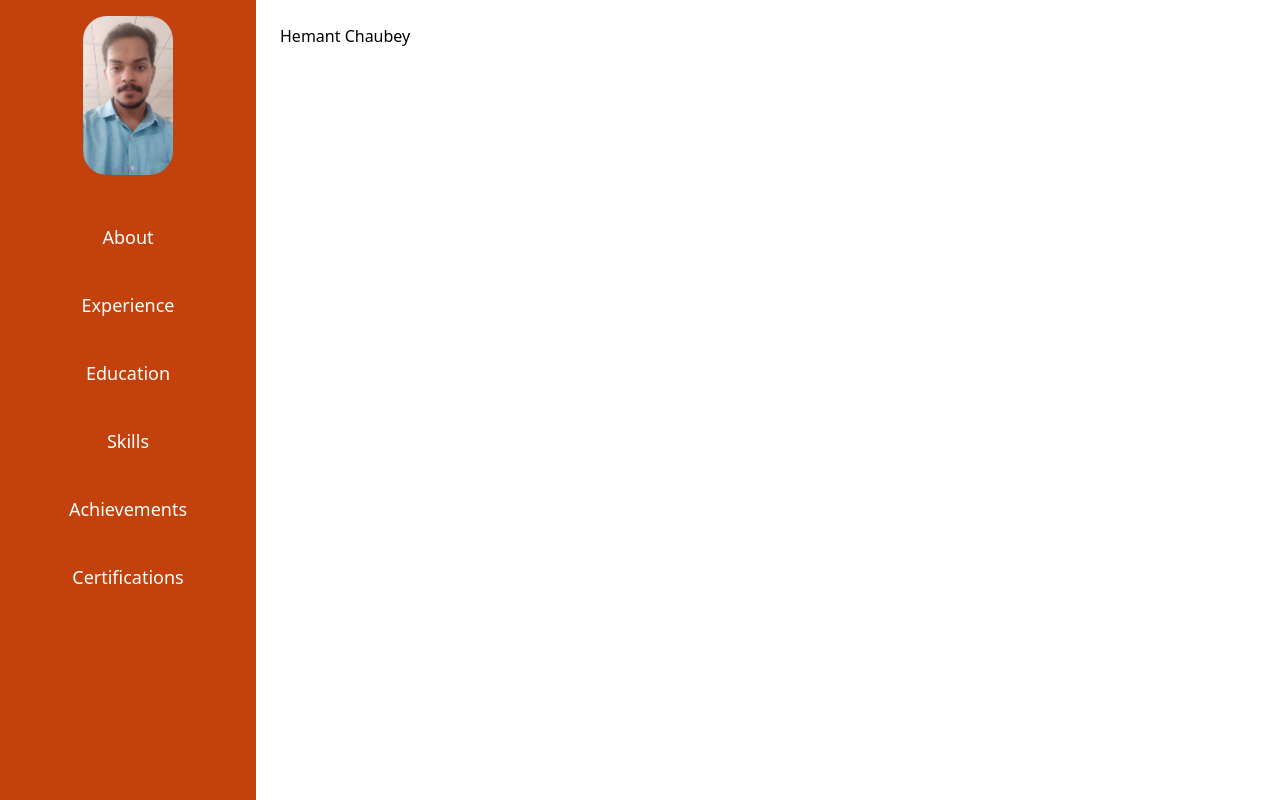
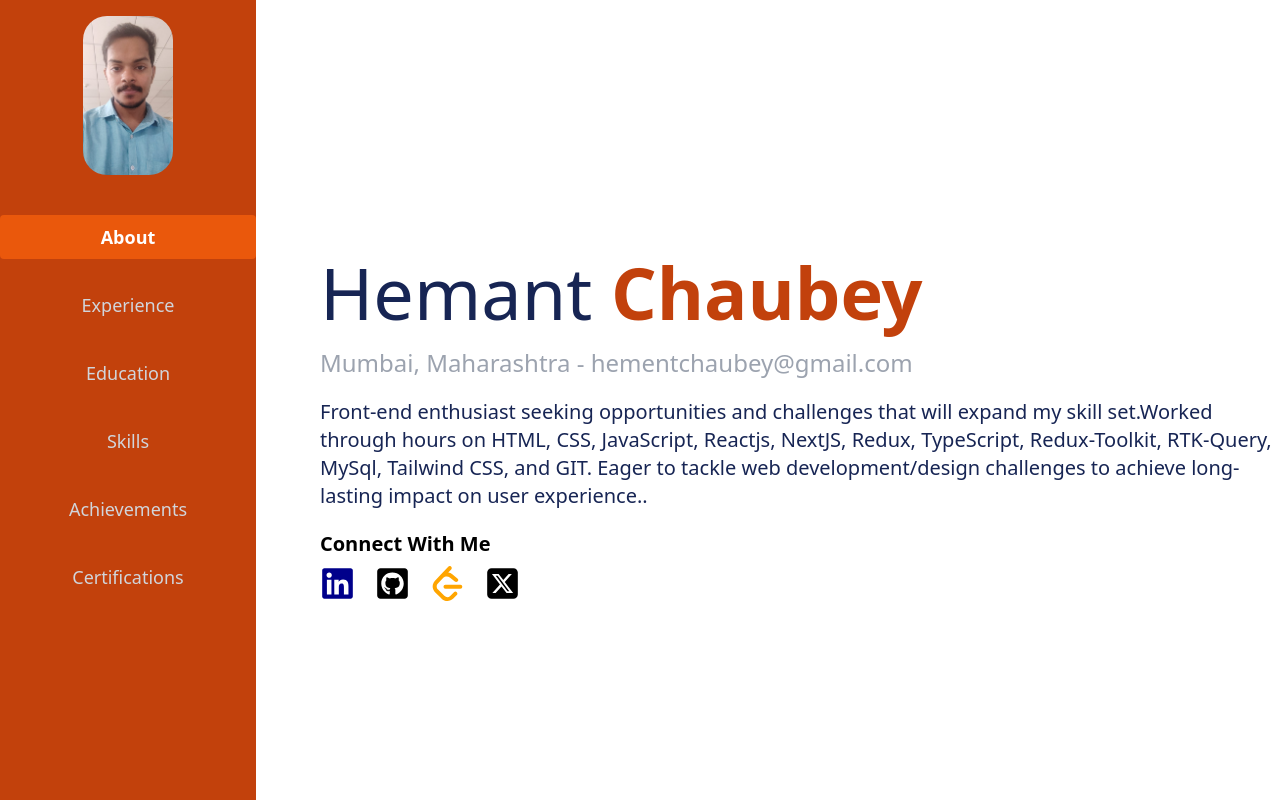
Before and after one commit to Hemantchuabey/Hemant-Chaubey-Portfolio, a Next.js app: page / in a window 1280 px wide. Built offline with nearby package versions, Linux system fonts and the light colour scheme.

Commit message:
Made changes in sidebar and navbar now on selecting any on the link it will tell user which of the link is selected and completed about section.

```diff
--- /dev/null
+++ b/app/About/page.tsx
@@ -0,0 +1,30 @@
+import React from 'react';
+import { FaLinkedin } from "react-icons/fa6";
+import { FaGithubSquare } from "react-icons/fa";
+import { SiLeetcode } from "react-icons/si";
+import { FaSquareXTwitter } from "react-icons/fa6";
+
+
+const About = () => (
+  <div className="header flex flex-col gap-[1.2rem] m-auto h-full">
+    <h1 className='lg:text-7xl text-6xl text-blue-950 p-0 m-0'>Hemant <span className='font-semibold text-orange-700'>Chaubey</span></h1>
+    <p className='lg:text-2xl text-xl text-gray-400'>Mumbai, Maharashtra - hementchaubey@gmail.com</p>
+    <p className='lg:text-xl text-lg text-blue-950'>Front-end enthusiast seeking opportunities and challenges that will expand my skill set.Worked through hours on HTML, CSS, JavaScript, Reactjs, NextJS, Redux, TypeScript, Redux-Toolkit, RTK-Query, MySql, Tailwind CSS, and GIT. Eager to tackle web development/design challenges to achieve long-lasting impact on user experience..</p>
+    <div className="social-links flex flex-col gap-2">
+      <h2 className='font-bold lg:text-xl text-lg'>
+        Connect With Me
+      </h2>
+      <div className='flex gap-5'>
+      <a href="https://www.linkedin.com/in/hemant-chaubey-9400a1267/" target="_blank" rel="noopener noreferrer"><FaLinkedin size={35} color='darkblue' />
+      </a>
+      <a href="https://github.com/Hemantchuabey" target="_blank" rel="noopener noreferrer"><FaGithubSquare size={35} color=''/></a>
+      <a href="https://leetcode.com/u/hemant_chaubey/" target="_blank" rel="noopener noreferrer"><SiLeetcode size={35} color='orange' />
+      </a>
+      <a href="https://x.com/Hemant1905" target="_blank" rel="noopener noreferrer"><FaSquareXTwitter size={35} color=''/>
+      </a>
+      </div>
+    </div>
+  </div>
+);
+
+export default About;
--- a/app/Component/Navbar.tsx
+++ b/app/Component/Navbar.tsx
@@ -5,7 +5,16 @@ import Link from "next/link";
 
 const Navbar = () => {
   const [menuOpen, setMenuOpen] = useState(false);
+  const [activeSection, setActiveSection] = useState("about");
 
+  const links = [
+    { name: "About", id: "about" },
+    { name: "Experience", id: "experience" },
+    { name: "Education", id: "education" },
+    { name: "Skills", id: "skills" },
+    { name: "Achievements", id: "achievements" },
+    { name: "Certifications", id: "certifications" },
+  ];
   return (
     <header className="lg:hidden fixed top-0 left-0 w-full bg-orange-700 text-white flex items-center justify-between px-4 py-3 z-50">
       {/* Portfolio Name */}
@@ -34,15 +43,23 @@ const Navbar = () => {
 
           {/* Navigation Links */}
           <nav className="flex flex-col space-y-6 text-lg text-center">
-            {["About", "Experience", "Education", "Skills", "Achievements", "Certifications"].map(
+            {links.map(
               (item) => (
                 <Link
-                  key={item}
-                  href={`#${item.toLowerCase()}`}
-                  className="text-white px-4 py-2 hover:bg-orange-600 hover:scale-95 transition-all rounded"
-                  onClick={() => setMenuOpen(false)}
+                  key={item.id}
+                  href={`#${item.name.toLowerCase()}`}
+
+                  onClick={() => {
+                    setActiveSection(item.id);
+                    setMenuOpen(false);
+                  }}
+                   className={`w-full text-center px-4 py-2 rounded transition-all ${
+                    activeSection === item.id
+                      ? "bg-orange-600 text-white font-semibold"
+                      : "hover:bg-orange-600 hober:scale-95 text-gray-300"
+                  }`}
                 >
-                  {item}
+                  {item.name}
                 </Link>
               )
             )}
--- a/app/Component/Sidebar.jsx
+++ b/app/Component/Sidebar.jsx
@@ -2,8 +2,21 @@
 
 import Image from "next/image";
 import Link from "next/link";
+import { useState } from "react";
 
 const Sidebar = () => {
+
+  const [activeSection, setActiveSection] = useState("about");
+
+  const links = [
+    { name: "About", id: "about" },
+    { name: "Experience", id: "experience" },
+    { name: "Education", id: "education" },
+    { name: "Skills", id: "skills" },
+    { name: "Achievements", id: "achievements" },
+    { name: "Certifications", id: "certifications" },
+  ];
+
   return (
     <aside className="hidden lg:flex fixed top-0 left-0 h-full bg-orange-700 text-white flex-col items-center" style={{width:"20vw"}}>
       {/* Profile Image */}
@@ -19,15 +32,24 @@ const Sidebar = () => {
 
       {/* Navigation Links */}
       <nav className="mt-44 flex flex-col items-center w-full space-y-6 text-lg" style={{marginTop:"2.5rem"}}>
-        {["About", "Experience", "Education", "Skills", "Achievements", "Certifications"].map(
+        {links.map(
           (item) => (
-            <Link
-              key={item}
-              href={`#${item.toLowerCase()}`}
-              className="w-full text-center px-4 py-2 hover:bg-orange-600 hover:scale-95 transition-all rounded"
+            <button
+              key={item.id}
+              href={`#${item.name.toLowerCase()}`}
+              onClick={() => setActiveSection(item.id)}
+              className={`w-full text-center px-4 py-2 rounded transition-all ${
+                activeSection === item.id
+                  ? "bg-orange-600 text-white font-semibold"
+                  : "hover:bg-orange-600 hover:scale-95 text-gray-300"
+              }`}
             >
-              {item}
-            </Link>
+{/* {`w-full text-center px-4 py-2
+                hover:bg-orange-600 hover:scale-95 transition-all rounded`} */}
+
+
+              {item.name}
+            </button>
           )
         )}
       </nav>
--- a/app/header/page.tsx
+++ /dev/null
@@ -1,15 +0,0 @@
-import React from 'react';
-
-const Header = () => (
-  <header className="header">
-    <h1>RANAJOY DUTTA</h1>
-    <p>Somewhere-In, Faridabad, Haryana - ranajoydutta7@gmail.com</p>
-    <p>I am experienced in leveraging agile frameworks to provide a robust synopsis for high level overviews. Expertise in Robotic Process Automations and solution designing.</p>
-    <div className="social-links">
-      <a href="https://www.linkedin.com/" target="_blank" rel="noopener noreferrer">LinkedIn</a>
-      <a href="https://github.com/" target="_blank" rel="noopener noreferrer">GitHub</a>
-    </div>
-  </header>
-);
-
-export default Header;
--- a/app/layout.tsx
+++ b/app/layout.tsx
@@ -26,7 +26,7 @@ export default function RootLayout({
       {/* Navbar for Mobile */}
       <Navbar />
       {/* Main Content Area */}
-      <main className="w-[80vw] ml-auto p-6" style={{width:"80vw"}}>{children}</main>
+      <main className="lg:w-3/4 absolute lg:top-[32%] lg:left-[25%] md:top-[25%] md:left-[20%] sm:top-[25%] sm:left-[15%]" >{children}</main>
     </body>
   </html>
   );
--- a/app/page.tsx
+++ b/app/page.tsx
@@ -1,7 +1,7 @@
 import Image from "next/image";
-
+import About from './About/page'
 export default function Home() {
   return (
-    <div>Hemant Chaubey</div>
+    <div><About/></div>
   );
 }
```
